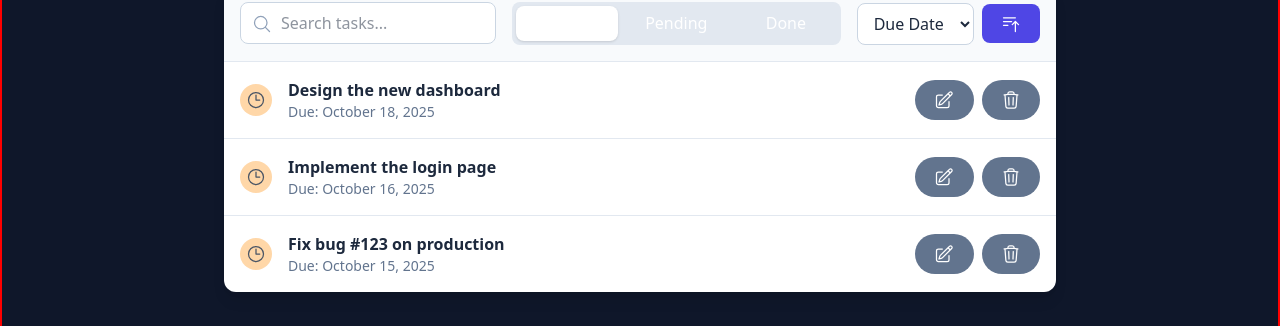
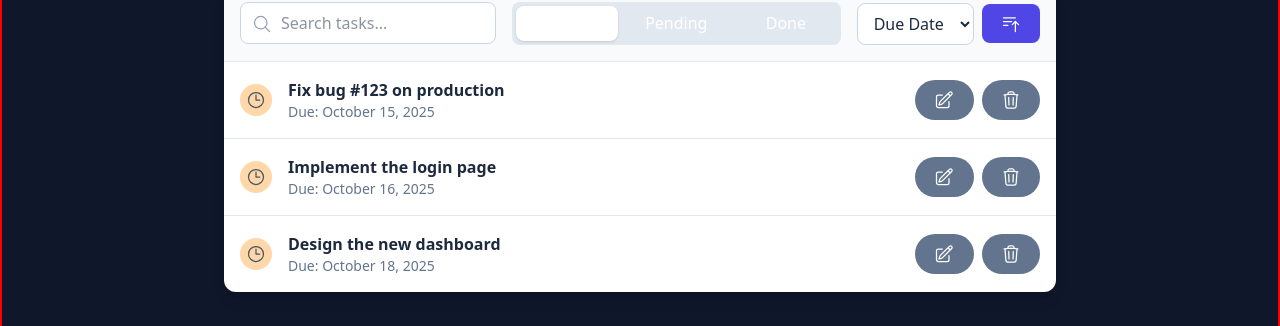
Before and after one commit to prajwalsiwa/Mini-Task-Tracker, a React (Vite) app: page / in a window 1280 px wide. Shown: the part 172-498 px from the top of the page. Built offline with nearby package versions, Linux system fonts and the light colour scheme.

Commit message:
feat: implement sorting functionality

```diff
--- a/src/components/Controls.tsx
+++ b/src/components/Controls.tsx
@@ -89,7 +89,7 @@ function Controls({
 
         <button
           onClick={toggleSortDirection}
-          className="p-2 border border-slate-300 dark:border-slate-600 rounded-lg bg-white dark:bg-slate-700 hover:bg-slate-100 dark:hover:bg-slate-600 focus:outline-none focus:ring-2 focus:ring-brand-primary"
+          className="p-2 border border-slate-300 dark:border-slate-600 rounded-lg bg-white dark:!bg-slate-700  dark:hover:!bg-slate-600 focus:!outline-none focus:!ring-2 focus:!ring-brand-primary"
         >
           {sortOption.direction === "asc" ? (
             <SortAscIcon className="h-5 w-5" />
--- a/src/pages/TaskTracker.tsx
+++ b/src/pages/TaskTracker.tsx
@@ -67,7 +67,10 @@ function TaskTracker() {
     }
   };
 
-  const filteredTasks = tasks.filter((task) => {
+  // filtering and sorting logics
+
+  const filteredAndSortedTasks = tasks
+    .filter((task) => {
       const matchesSearch = task.title
         .toLowerCase()
         .includes(searchTerm.toLowerCase());
@@ -76,6 +79,23 @@ function TaskTracker() {
         activeFilter === "All" ? true : task.status === activeFilter;
 
       return matchesSearch && matchesFilter;
+    })
+    .sort((a, b) => {
+      const { key, direction } = sortOption;
+
+      if (key === "title") {
+        return direction === "asc"
+          ? a.title.localeCompare(b.title)
+          : b.title.localeCompare(a.title);
+      }
+
+      if (key === "dueDate") {
+        const dateA = new Date(a.dueDate).getTime();
+        const dateB = new Date(b.dueDate).getTime();
+        return direction === "asc" ? dateA - dateB : dateB - dateA;
+      }
+
+      return 0;
     });
 
   console.log(tasks, "tasks");
@@ -94,7 +114,7 @@ function TaskTracker() {
             setSortOption={setSortOption}
           />
           <TaskList
-            tasks={filteredTasks}
+            tasks={filteredAndSortedTasks}
             onEdit={handleEditTaskClick}
             onDelete={handleDeleteTaskClick}
           />
```
Lines whose indentation alone changed are shown as unchanged.
